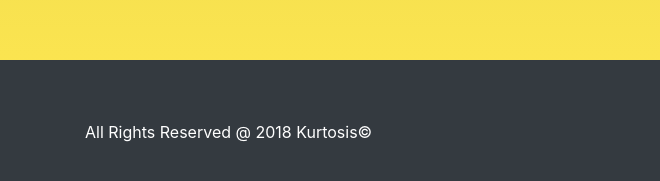
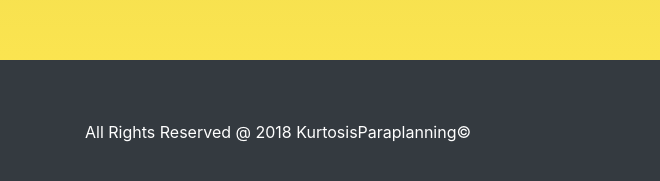
Before and after one commit to ch0wdhury/Kurtosis, a plain HTML site: page index.html in a window 1280 px wide. Shown: the part 4578-4759 px from the top of the page, 0-660 px from the left. Drawn offline with nearby package versions, Linux system fonts and the light colour scheme.

Commit message:
Add files via upload

```diff
--- a/index.html
+++ b/index.html
@@ -286,7 +286,7 @@
 		<div class="row">
 			<div class="col=lg-6 col-md-5 col-12">
 				<div class="footer_content">
-					<p>All Rights Reserved @ 2018 Kurtosis&copy;</p>
+					<p>All Rights Reserved @ 2018 KurtosisParaplanning&copy;</p>
 				</div>
 			</div>
 			<div class="col-lg-6 col-md-7 col-12">
```
